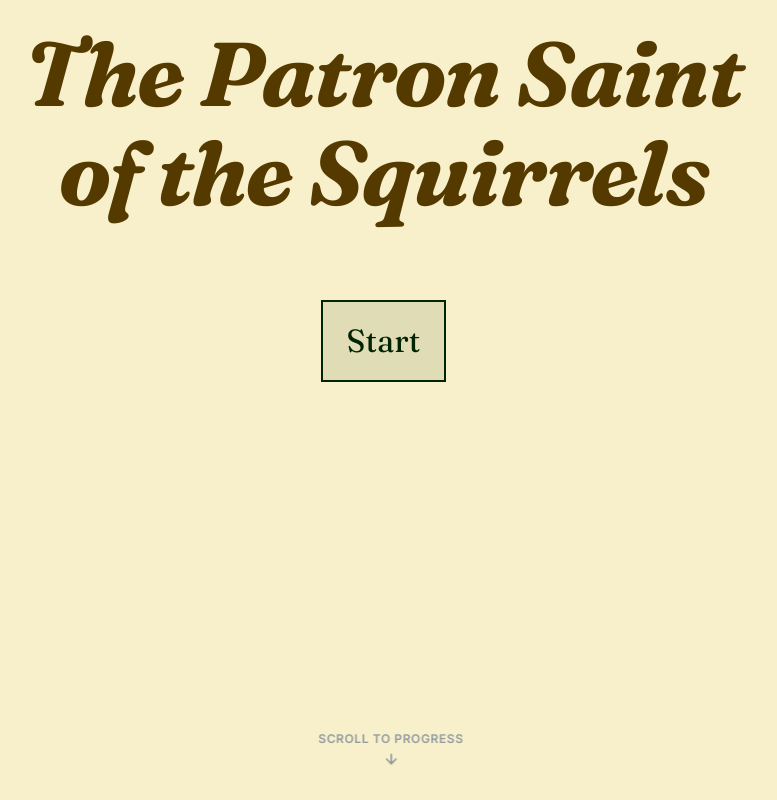
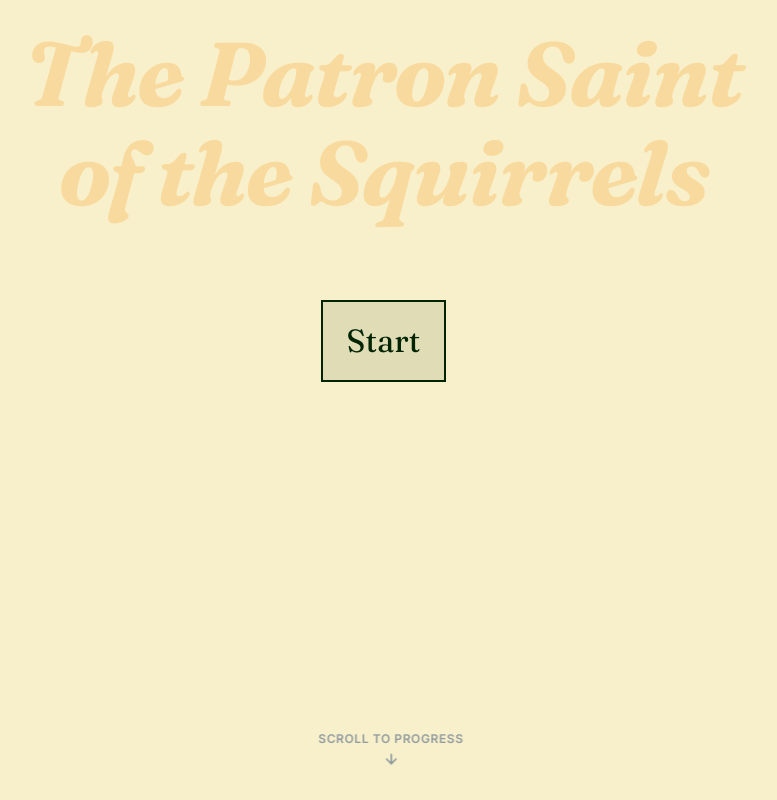
Before and after one commit to webrune-tim/patron-saint-of-squrrels, a SvelteKit app: page / in a window 1280 px wide. Shown: the top 800 px of the page, without its empty margins (249-1026 px from the left). Built offline with nearby package versions, Linux system fonts and the light colour scheme.

Commit message:
color scheme

```diff
--- a/src/routes/styles.css
+++ b/src/routes/styles.css
@@ -292,6 +292,16 @@
 		}
 	}
 
+	@media (prefers-color-scheme: light) {
+		:root {
+			--color-background: var(--light-tan);
+			--color-text-primary: var(--dark-green);
+			--color-text-secondary: oklch(
+				from var(--brown) 0.9 c h
+			); /* Smooth fallback tint */
+		}
+	}
+
 	body {
 		min-height: 100svh;
 		padding: var(--gap-sm);
```
